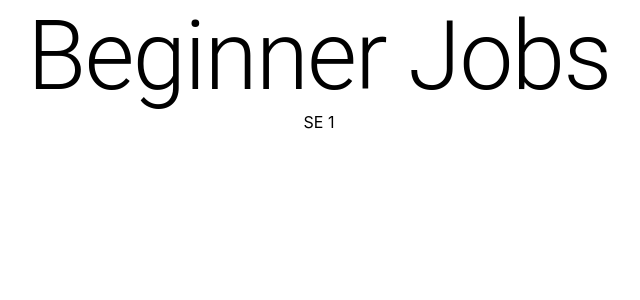
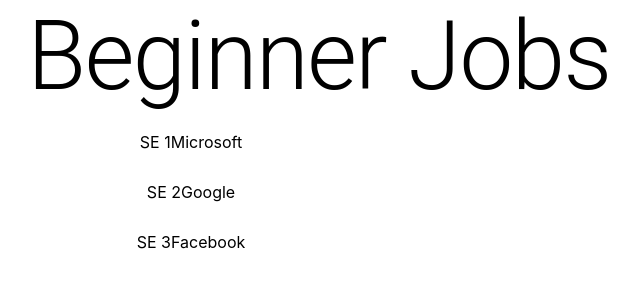
Before and after one commit to arjitsahai/beginner-job-list, a React (Create React App) app in the folder client/: page / in a window 1280 px wide. Shown: the top 300 px of the page, without its empty margins (321-961 px from the left). Built offline with nearby package versions, Linux system fonts and the light colour scheme.

Commit message:
commit on 'master'

```diff
--- a/client/src/App.css
+++ b/client/src/App.css
@@ -28,6 +28,15 @@
     color: #61dafb;
 }
 
+.job {
+    width: 80%;
+    margin: 0 auto;
+    display: flex;
+    justify-content: space-around;
+    margin: 10px 0;
+    padding: 10px 0;
+}
+
 @keyframes App-logo-spin {
     from {
         transform: rotate(0deg);
--- a/client/src/App.js
+++ b/client/src/App.js
@@ -3,7 +3,9 @@
 import Jobs from './Jobs';
 
 const mockJobs = [
-    { title: 'SE 1', company: 'Microsoft' }
+    { title: 'SE 1', company: 'Microsoft' },
+    { title: 'SE 2', company: 'Google' },
+    { title: 'SE 3', company: 'Facebook' }
 ]
 
 function App() {
--- a/client/src/Job.js
+++ b/client/src/Job.js
@@ -4,6 +4,8 @@
     return ( <
         div className = { 'job' } > { job.title }
 
+        { job.company }
+
         <
         /div>
 
```
Lines whose indentation alone changed are shown as unchanged.
